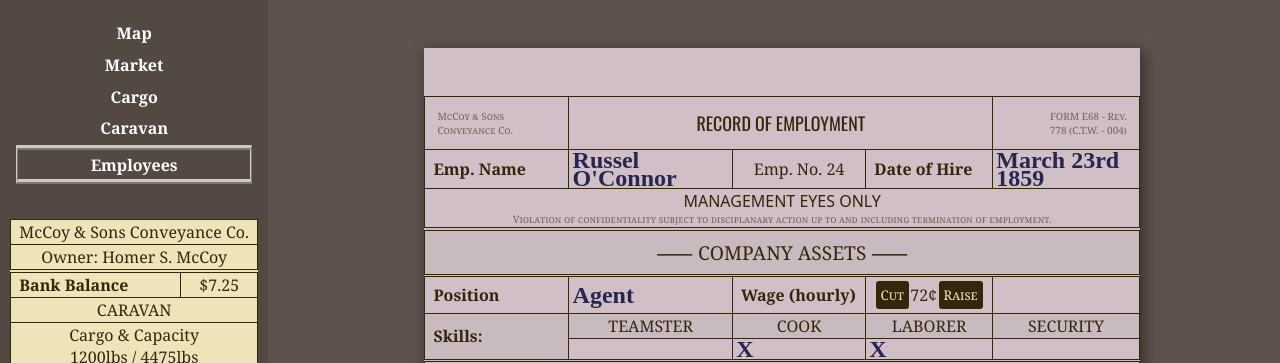
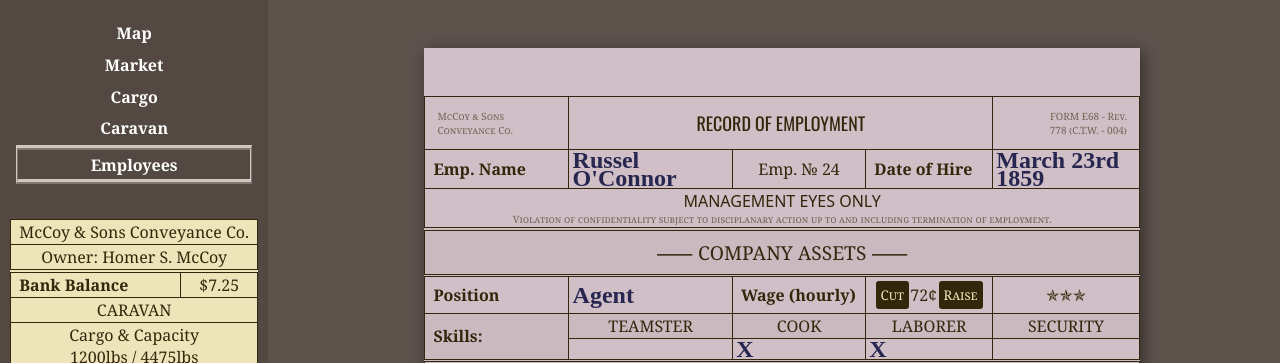
Before and after one commit to eignnx/the-silt-road, a React (Create React App) app: page /game/employees in a window 1280 px wide. Shown: the top 363 px of the page. Built offline with nearby package versions, Linux system fonts and the light colour scheme; a web font is replaced by a local one.

Commit message:
fun unicode symbols

```diff
--- a/src/routes/EmployeesView.tsx
+++ b/src/routes/EmployeesView.tsx
@@ -45,7 +45,7 @@ export default function EmployeesView() {
                         </tr>
                         <tr>
                             <th scope="row">Emp. Name</th><td className='handwritten'>{emp.name}</td>
-                            <td>Emp. No. 24</td>
+                            <td>Emp. № 24</td>
                             <th scope="row">Date of Hire</th>
                             <td className='handwritten'>March 23rd 1859</td>
                         </tr>
@@ -69,7 +69,7 @@ export default function EmployeesView() {
                                     <button>Raise</button>
                                 </div>
                             </td>
-                            <td></td>
+                            <td>✯✯✯</td>
                         </tr>
                         <tr>
                             <th scope="row" rowSpan={2}>Skills:</th>
--- a/src/routes/MarketView.tsx
+++ b/src/routes/MarketView.tsx
@@ -236,9 +236,11 @@ export default function MarketView() {
                 <tfoot>
                     <tr>
                         <th colSpan={2} rowSpan={3} className='legal-blurb'>
+                            ✯✯✯
                             <p>All sales considered final no sooner than time of purchase.</p>
                             <p>Arbitration services available in case of dispute.</p>
                             <p>Fruadulant representation punishable under U.S. Dept. of Commerce Reg. 471 § 3.6</p>
+                            ✯✯✯
                         </th>
                         <th colSpan={4}>Total Bill</th>
                         <th colSpan={2}>
```
